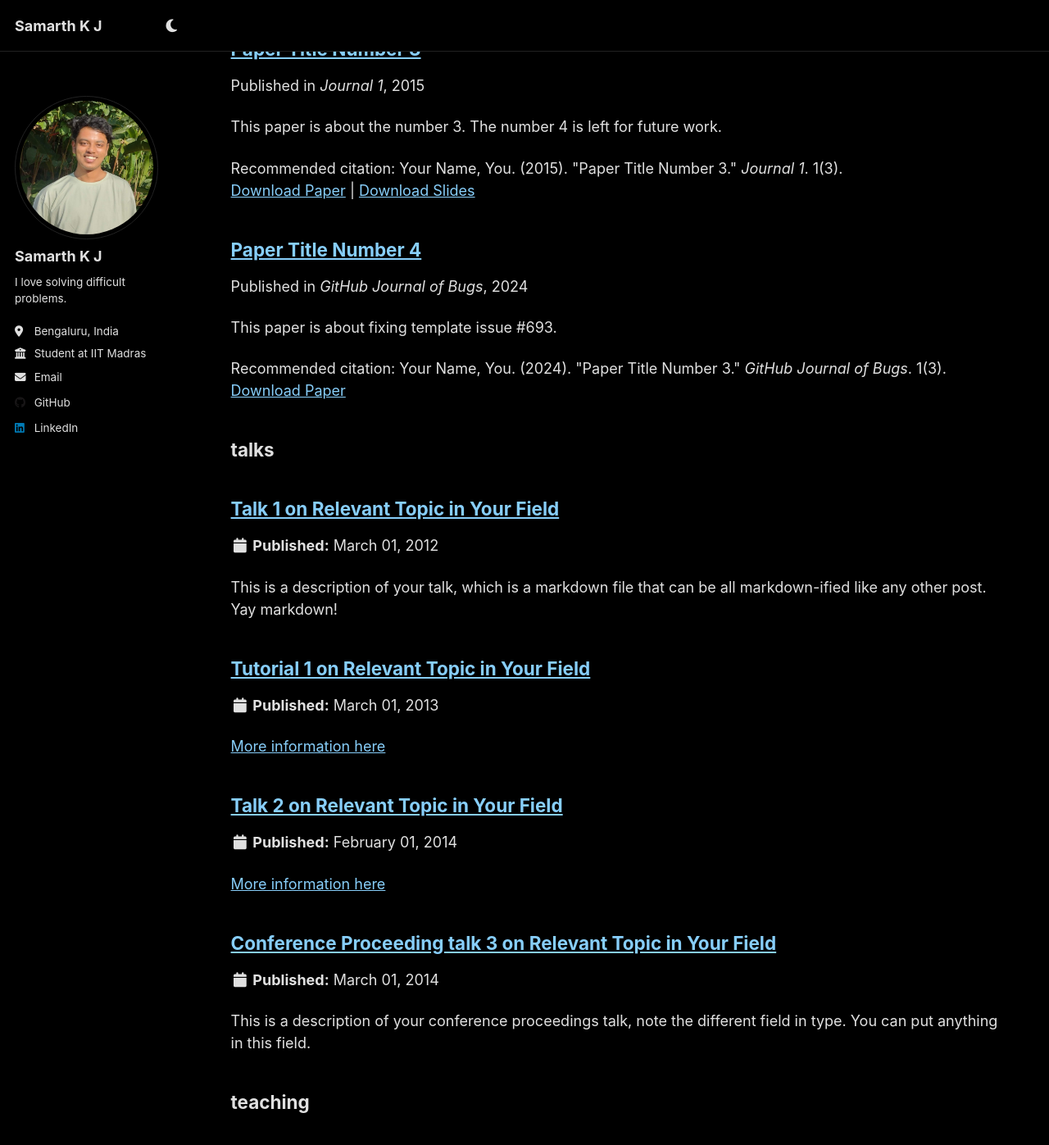
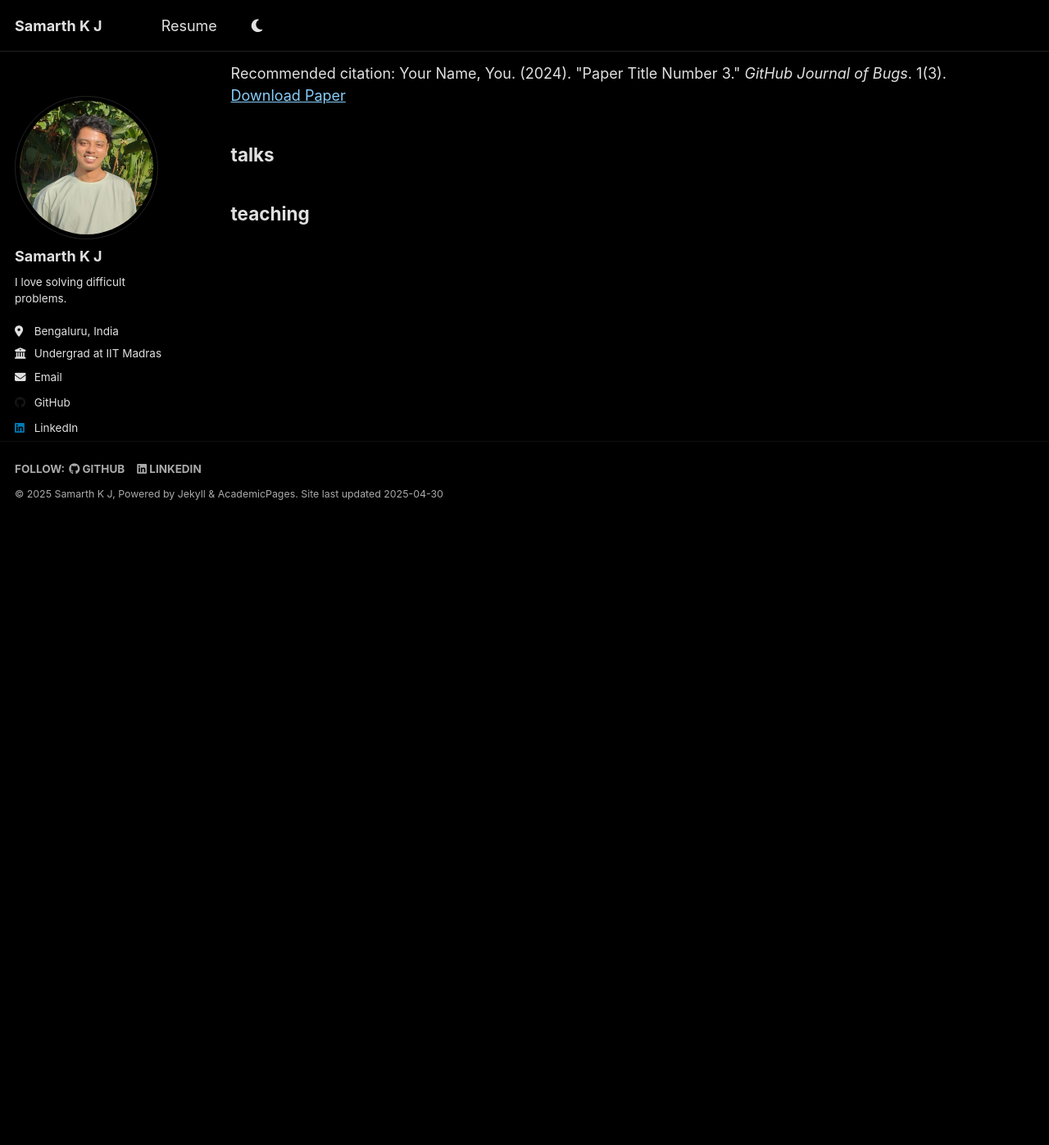
Before and after one commit to Kiwinov/kiwinov.github.io, a Jekyll site: the page built from _pages/sitemap.md, in a window 1280 px wide and 1400 px high, scrolled down 4452 px. Shown: the top 1397 px of the window at 82% size. Built offline with Jekyll 4.4.1, drawn with Linux system fonts in a browser that asks for light colours; after the commit the page ends 5082 px from its top, so only the background shows below that; some of the changed text lies outside the part shown.

```diff
--- a/_config.yml
+++ b/_config.yml
@@ -27,7 +27,7 @@ author:
   pronouns         : # example: "she/her"
   bio              : "I love solving difficult problems."
   location         : "Bengaluru, India"
-  employer         : "Student at IIT Madras"
+  employer         : "Undergrad at IIT Madras"
   uri              : # URL
   email            : "unspec5d@gmail.com"
 
--- a/_data/navigation.yml
+++ b/_data/navigation.yml
@@ -23,8 +23,8 @@ main:
   # - title: "Blog Posts"
   #   url: /year-archive/
 
-  # - title: "CV"
-  #   url: /cv/
+  - title: "Resume"
+    url: /cv.pdf
 
   # - title: "CV"
   #   url: /cv-json/
--- a/_includes/footer.html
+++ b/_includes/footer.html
@@ -4,22 +4,29 @@
 <div class="page__footer-follow">
   <ul class="social-icons">
     {% if site.data.ui-text[site.locale].follow_label %}
-      <li><strong>{{ site.data.ui-text[site.locale].follow_label }}</strong></li>
+    <li><strong>{{ site.data.ui-text[site.locale].follow_label }}</strong></li>
     {% endif %}
     {% if site.author.github %}
-      <li><a href="http://github.com/{{ site.author.github }}"><i class="fab fa-github" aria-hidden="true"></i> GitHub</a></li>
+    <li><a href="http://github.com/{{ site.author.github }}"><i class="fab fa-github" aria-hidden="true"></i> GitHub</a>
+    </li>
+    {% endif %}
+    {% if site.author.github %}
+    <li><a href="http://linkedin.com/in/{{ site.author.linkedin }}"><i class="fab fa-linkedin" aria-hidden="true"></i>
+        LinkedIn</a>
+    </li>
     {% endif %}
     {% if site.author.bitbucket %}
-      <li><a href="http://bitbucket.org/{{ site.author.bitbucket }}"><i class="fab fa-bitbucket" aria-hidden="true"></i> Bitbucket</a></li>
-    {% endif %}
-    {% if site.atom_feed.hide != true %}
-    <li><a href="{% if site.atom_feed.path %}{{ site.atom_feed.path }}{% else %}{{ base_path }}/feed.xml{% endif %}"><i class="fa fa-fw fa-rss-square" aria-hidden="true"></i> {{ site.data.ui-text[site.locale].feed_label | default: "Feed" }}</a></li>
+    <li><a href="http://bitbucket.org/{{ site.author.bitbucket }}"><i class="fab fa-bitbucket" aria-hidden="true"></i>
+        Bitbucket</a></li>
     {% endif %}
   </ul>
 </div>
 {% endif %}
 
 <div class="page__footer-copyright">
-  &copy; {{ site.time | date: '%Y' }} {{ site.name | default: site.title }}, {{ site.data.ui-text[site.locale].powered_by | default: "Powered by" }} <a href="http://jekyllrb.com" rel="nofollow">Jekyll</a> &amp; <a href="https://github.com/academicpages/academicpages.github.io">AcademicPages</a>, a fork of <a href="https://mademistakes.com/work/minimal-mistakes-jekyll-theme/" rel="nofollow">Minimal Mistakes</a>.<br />
+  &copy; {{ site.time | date: '%Y' }} {{ site.name | default: site.title }}, {{
+  site.data.ui-text[site.locale].powered_by | default: "Powered by" }} Jekyll &amp;
+  AcademicPages.
+
   Site last updated {{ "now" | date: '%Y-%m-%d' %}}
 </div>
--- a/_includes/footer/custom.html
+++ b/_includes/footer/custom.html
@@ -1,3 +1,3 @@
 <!-- start custom footer snippets -->
-<a href="/sitemap/">Sitemap</a>
+
 <!-- end custom footer snippets -->
--- a/_pages/cv.md
+++ /dev/null
@@ -1,64 +0,0 @@
----
-layout: archive
-title: "CV"
-permalink: /cv/
-author_profile: true
-redirect_from:
-  - /resume
----
-
-{% include base_path %}
-
-Education
-======
-* Ph.D in Version Control Theory, GitHub University, 2018 (expected)
-* M.S. in Jekyll, GitHub University, 2014
-* B.S. in GitHub, GitHub University, 2012
-
-Work experience
-======
-* Spring 2024: Academic Pages Collaborator
-  * GitHub University
-  * Duties includes: Updates and improvements to template
-  * Supervisor: The Users
-
-* Fall 2015: Research Assistant
-  * GitHub University
-  * Duties included: Merging pull requests
-  * Supervisor: Professor Hub
-
-* Summer 2015: Research Assistant
-  * GitHub University
-  * Duties included: Tagging issues
-  * Supervisor: Professor Git
-
-Skills
-======
-* Skill 1
-* Skill 2
-  * Sub-skill 2.1
-  * Sub-skill 2.2
-  * Sub-skill 2.3
-* Skill 3
-
-Publications
-======
-  <ul>{% for post in site.publications reversed %}
-    {% include archive-single-cv.html %}
-  {% endfor %}</ul>
-
-Talks
-======
-  <ul>{% for post in site.talks reversed %}
-    {% include archive-single-talk-cv.html  %}
-  {% endfor %}</ul>
-
-Teaching
-======
-  <ul>{% for post in site.teaching reversed %}
-    {% include archive-single-cv.html %}
-  {% endfor %}</ul>
-
-Service and leadership
-======
-* Currently signed in to 43 different slack teams
--- a/_talks/2012-03-01-talk-1.md
+++ /dev/null
@@ -1,11 +0,0 @@
----
-title: "Talk 1 on Relevant Topic in Your Field"
-collection: talks
-type: "Talk"
-permalink: /talks/2012-03-01-talk-1
-venue: "UC San Francisco, Department of Testing"
-date: 2012-03-01
-location: "San Francisco, CA, USA"
----
-
-This is a description of your talk, which is a markdown file that can be all markdown-ified like any other post. Yay markdown!
--- a/_talks/2013-03-01-tutorial-1.md
+++ /dev/null
@@ -1,13 +0,0 @@
----
-title: "Tutorial 1 on Relevant Topic in Your Field"
-collection: talks
-type: "Tutorial"
-permalink: /talks/2013-03-01-tutorial-1
-venue: "UC-Berkeley Institute for Testing Science"
-date: 2013-03-01
-location: "Berkeley, CA, USA"
----
-
-[More information here](http://exampleurl.com)
-
-This is a description of your tutorial, note the different field in type. This is a markdown files that can be all markdown-ified like any other post. Yay markdown!
--- a/_talks/2014-02-01-talk-2.md
+++ /dev/null
@@ -1,13 +0,0 @@
----
-title: "Talk 2 on Relevant Topic in Your Field"
-collection: talks
-type: "Talk"
-permalink: /talks/2014-02-01-talk-2
-venue: "London School of Testing"
-date: 2014-02-01
-location: "London, UK"
----
-
-[More information here](http://example2.com)
-
-This is a description of your talk, which is a markdown files that can be all markdown-ified like any other post. Yay markdown!
--- a/_talks/2014-03-01-talk-3.md
+++ /dev/null
@@ -1,11 +0,0 @@
----
-title: "Conference Proceeding talk 3 on Relevant Topic in Your Field"
-collection: talks
-type: "Conference proceedings talk"
-permalink: /talks/2014-03-01-talk-3
-venue: "Testing Institute of America 2014 Annual Conference"
-date: 2014-03-01
-location: "Los Angeles, CA, USA"
----
-
-This is a description of your conference proceedings talk, note the different field in type. You can put anything in this field.
--- a/_teaching/2014-spring-teaching-1.md
+++ /dev/null
@@ -1,20 +0,0 @@
----
-title: "Teaching experience 1"
-collection: teaching
-type: "Undergraduate course"
-permalink: /teaching/2014-spring-teaching-1
-venue: "University 1, Department"
-date: 2014-01-01
-location: "City, Country"
----
-
-This is a description of a teaching experience. You can use markdown like any other post.
-
-Heading 1
-======
-
-Heading 2
-======
-
-Heading 3
-======
--- a/_teaching/2015-spring-teaching-2.md
+++ /dev/null
@@ -1,20 +0,0 @@
----
-title: "Teaching experience 2"
-collection: teaching
-type: "Workshop"
-permalink: /teaching/2015-spring-teaching-1
-venue: "University 1, Department"
-date: 2015-01-01
-location: "City, Country"
----
-
-This is a description of a teaching experience. You can use markdown like any other post.
-
-Heading 1
-======
-
-Heading 2
-======
-
-Heading 3
-======
```
Also changed, not shown: _layouts/talk.html (deleted, +0 -78 lines), _pages/about.md (+1 -1 lines), _pages/cv-json.md (deleted, +0 -35 lines), _pages/talkmap.html (deleted, +0 -9 lines), _pages/talks.html (deleted, +0 -16 lines), _pages/teaching.html (deleted, +0 -12 lines), 3 other files.
